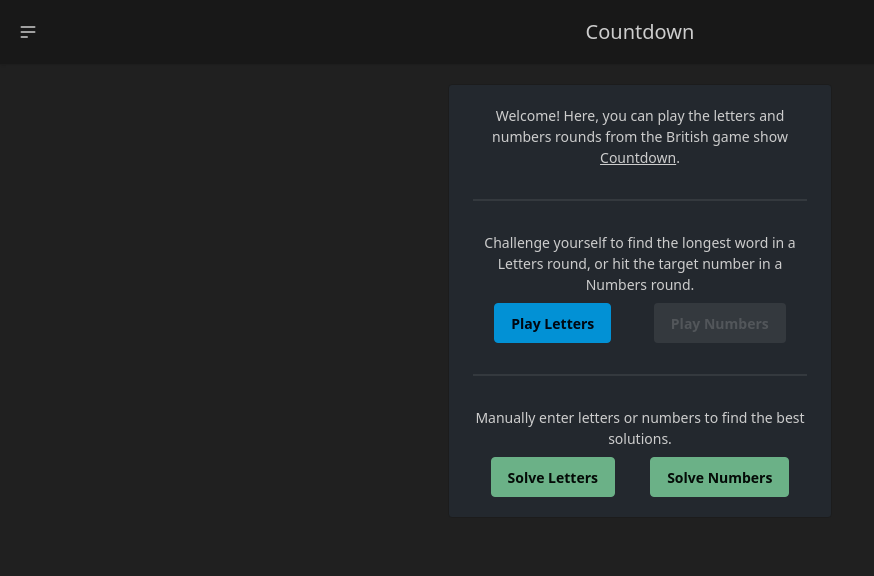
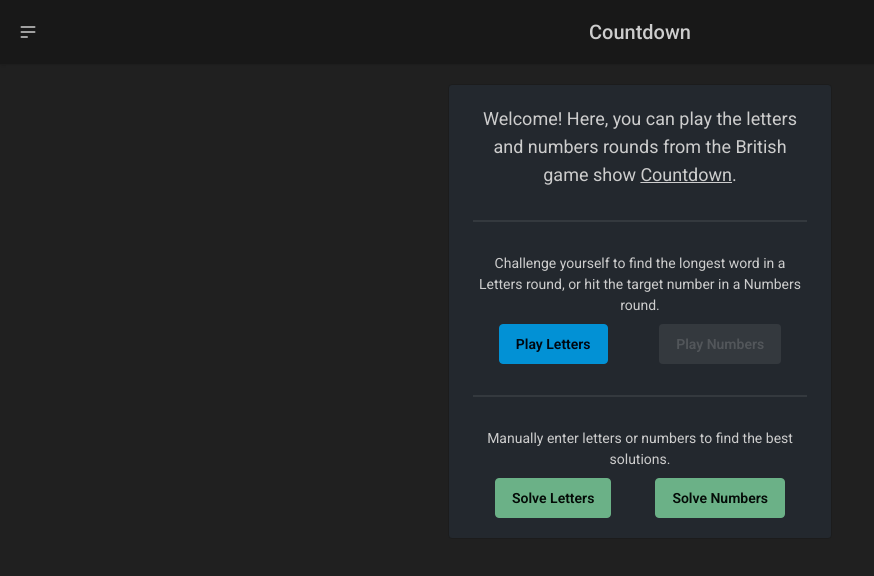
Before and after one commit to ryandeba/countdown, a Vue app: page /#/ in a window 1280 px wide. Shown: the top 576 px of the page, without its empty margins (0-874 px from the left). Built offline with nearby package versions, Linux system fonts and the light colour scheme.

Commit message:
misc minor ui updates

```diff
--- a/index.html
+++ b/index.html
@@ -4,7 +4,10 @@
     <meta charset="UTF-8">
     <link rel="icon" href="/favicon.ico">
     <meta name="viewport" content="width=device-width, initial-scale=1.0">
-    <title>Vite App</title>
+    <title>Countdown</title>
+    <link rel="preconnect" href="https://fonts.googleapis.com">
+    <link rel="preconnect" href="https://fonts.gstatic.com" crossorigin>
+    <link href="https://fonts.googleapis.com/css2?family=Roboto:ital,wght@0,100..900;1,100..900&display=swap" rel="stylesheet">
   </head>
   <body>
     <div id="app"></div>
--- a/src/App.vue
+++ b/src/App.vue
@@ -1,6 +1,13 @@
 <script setup lang="ts">
   import { ref } from 'vue'
   import { RouterLink, RouterView } from 'vue-router'
+
+  const links = ref<object[]>([
+    { path: "/", label: "Home", },
+    { path: "/letters", label: "Play Letters", },
+    { path: "/solveLetters", label: "Solve Letters", },
+    { path: "/solveNumbers", label: "Solve Numbers", },
+  ])
 
   const dropdown = ref<HTMLInputElement | null>(null)
 
@@ -22,39 +29,15 @@
         <ul
           class="menu menu-sm dropdown-content bg-base-100 rounded-box z-1 mt-3 w-52 p-2 shadow"
         >
-          <li>
+          <li v-for="l in links">
             <RouterLink
-              to="/"
+              :to="l.path"
+              :class="{
+                'underline': $route.path === l.path,
+              }"
               @click="closeDropdown"
             >
-              Home
-            </RouterLink>
-          </li>
-
-          <li>
-            <RouterLink
-              to="/letters"
-              @click="closeDropdown"
-            >
-              Play: Letters
-            </RouterLink>
-          </li>
-
-          <li>
-            <RouterLink
-              to="/solveLetters"
-              @click="closeDropdown"
-            >
-              Solve: Letters
-            </RouterLink>
-          </li>
-
-          <li>
-            <RouterLink
-              to="/solveNumbers"
-              @click="closeDropdown"
-            >
-              Solve: Numbers
+              {{ l.label }}
             </RouterLink>
           </li>
         </ul>
--- a/src/assets/main.css
+++ b/src/assets/main.css
@@ -4,40 +4,15 @@
   themes: light --default, dark --prefersdark, business;
 }
 
-#app {
-  font-weight: normal;
+html {
+  font-family: "Roboto", sans-serif;
+  font-optical-sizing: auto;
+  font-style: normal;
+  font-variation-settings:
+    "wdth" 100;
 }
 
 #main {
   max-width: 1280px;
   margin: 0 auto;
 }
-
-/* TODO
-a,
-.green {
-  text-decoration: none;
-  color: hsla(160, 100%, 37%, 1);
-  transition: 0.4s;
-  padding: 3px;
-}
-
-@media (hover: hover) {
-  a:hover {
-    background-color: hsla(160, 100%, 37%, 0.2);
-  }
-}
-
-@media (min-width: 1024px) {
-  body {
-    display: flex;
-    place-items: center;
-  }
-
-  #app {
-    display: grid;
-    grid-template-columns: 1fr 1fr;
-    padding: 0 2rem;
-  }
-}
-*/
--- a/src/components/LettersLetters.vue
+++ b/src/components/LettersLetters.vue
@@ -64,7 +64,7 @@
       :key="l.id"
       type="button"
       class="btn btn-square lg:btn-xl m-0.5"
-      :class="l.selected || !l.char || (previewIds.length > 0 && previewIds.indexOf(l.id) == -1) ? 'btn-default' : 'btn-primary'"
+      :class="l.selected || !l.char || (previewIds.length > 0 && previewIds.indexOf(l.id) == -1) ? 'btn-default btn-outline' : 'btn-primary'"
       @click="emit('selectLetterAtIndex', i)"
     >
       {{ l.char }}
--- a/src/components/LettersVowelsAndConsonants.vue
+++ b/src/components/LettersVowelsAndConsonants.vue
@@ -59,7 +59,7 @@
 
         <div class="flex flex-row justify-around">
           <button
-            class="btn btn-info btn-lg"
+            class="btn btn-info"
             @click="selectVowel"
             :disabled="vowelCount >= 5"
           >
@@ -67,7 +67,7 @@
           </button>
 
           <button
-            class="btn btn-info btn-lg"
+            class="btn btn-info"
             @click="selectConsonant"
             :disabled="consonantCount >= 6"
           >
--- a/src/views/HomeView.vue
+++ b/src/views/HomeView.vue
@@ -6,7 +6,7 @@
   <div class="flex justify-center">
     <div class="card card-border bg-base-100 w-96 bg-neutral">
       <div class="card-body py-5">
-        <p class="text-center">
+        <p class="text-center text-lg">
           Welcome!
           Here, you can play the letters and numbers rounds from the British game show
           <a href="https://en.wikipedia.org/wiki/Countdown_(game_show)" target="_blank" class="link">Countdown</a>.
```
Also changed, not shown: 1 other file (tests, documents, lock files or other folders).
